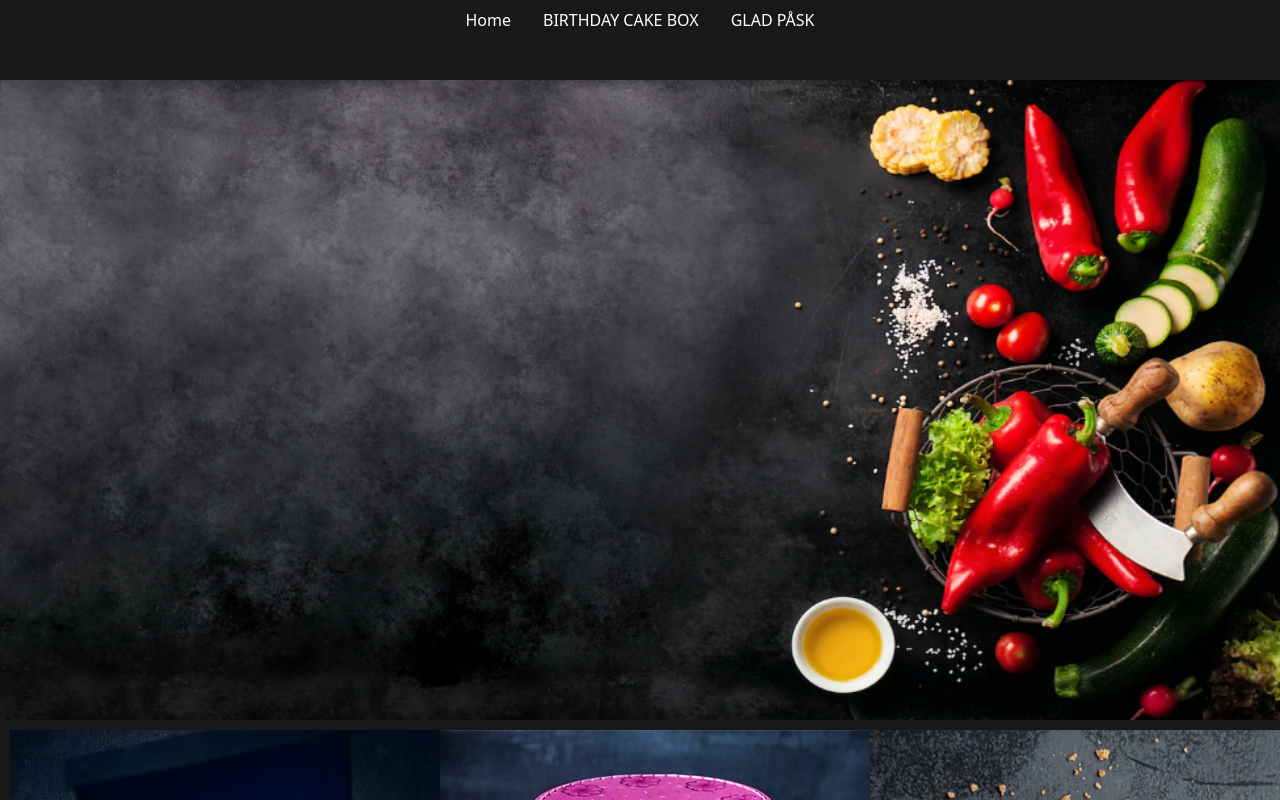
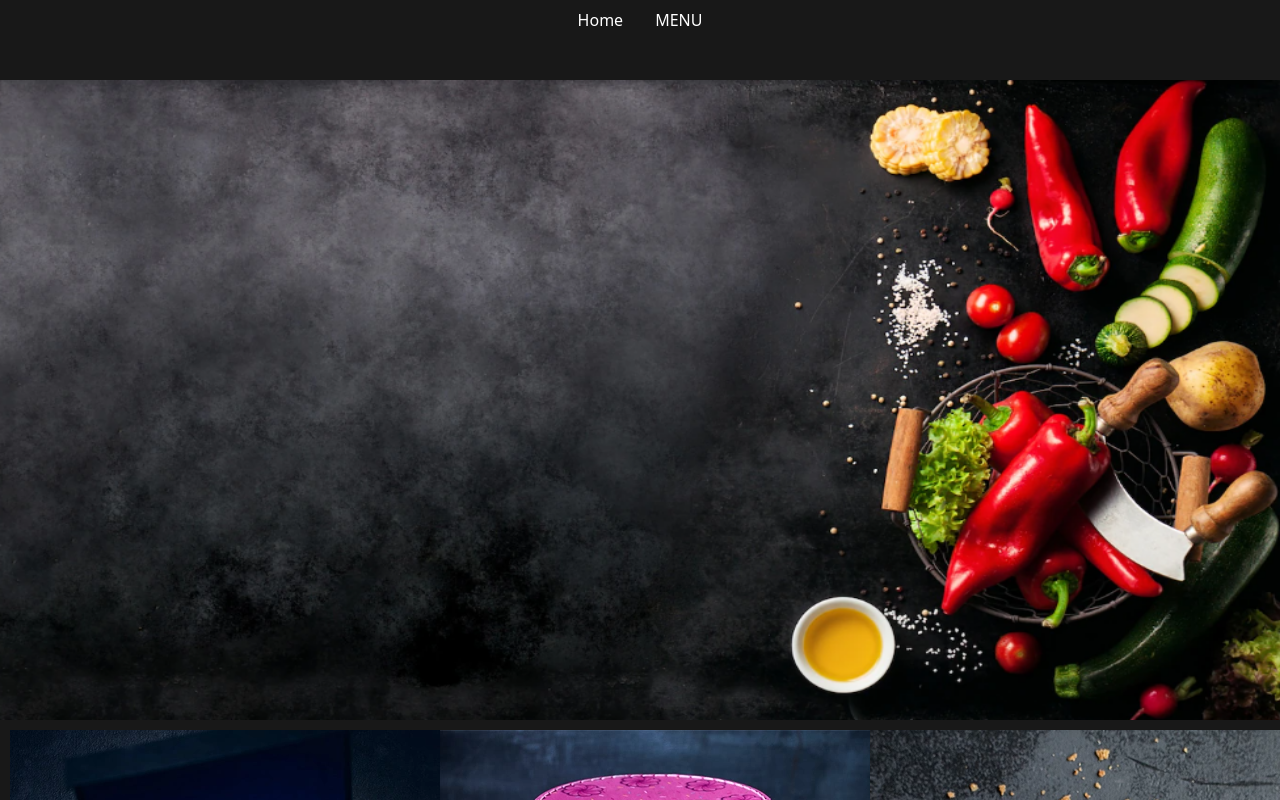
Before and after one commit to ShahadAdil/React, a React (Create React App) app in the folder my-project/: page /home in a window 1280 px wide. Shown: the top 800 px of the page. Built offline with nearby package versions, Linux system fonts and the light colour scheme.

Commit message:
Edited NavBar

```diff
--- a/my-project/src/components/NavBar.js
+++ b/my-project/src/components/NavBar.js
@@ -1,8 +1,8 @@
 import React from 'react';
 import 'bootstrap/dist/css/bootstrap.min.css';
 import {Link,Route,Routes} from 'react-router-dom';
-import BirthdayCakeBox from './BirthdayCakeBox';
-import GladPask from './GladPask';
+import Menu from './Menu';
+import GladPask from './Product';
 import Home from './Home'
 
 function NavBar () {
@@ -12,15 +12,15 @@ function NavBar () {
     <Link to="/home" className="nav-link active text-white">Home</Link>
   </li>
   <li className="nav-item">
-    <Link to="/birthdaycakebox" className="nav-link active text-white">BIRTHDAY CAKE BOX</Link>
+    <Link to="/menu" className="nav-link active text-white">MENU</Link>
   </li>
-  <li className="justify-content-end">
+  {/* <li className="justify-content-end">
     <Link to="/gladpask" className="nav-link text-white">GLAD PÅSK</Link>
-  </li>
+  </li> */}
 </ul>
  <Routes>
- <Route path="/birthdaycakebox" element={<BirthdayCakeBox />}> </Route>
- <Route path="/gladpask" element={<GladPask />}></Route>
+ <Route path="/menu" element={<Menu />}> </Route>
+ {/* <Route path="/gladpask" element={<GladPask />}></Route> */}
  <Route path="/home" element={<Home />}></Route>
 </Routes>
 </>
```
